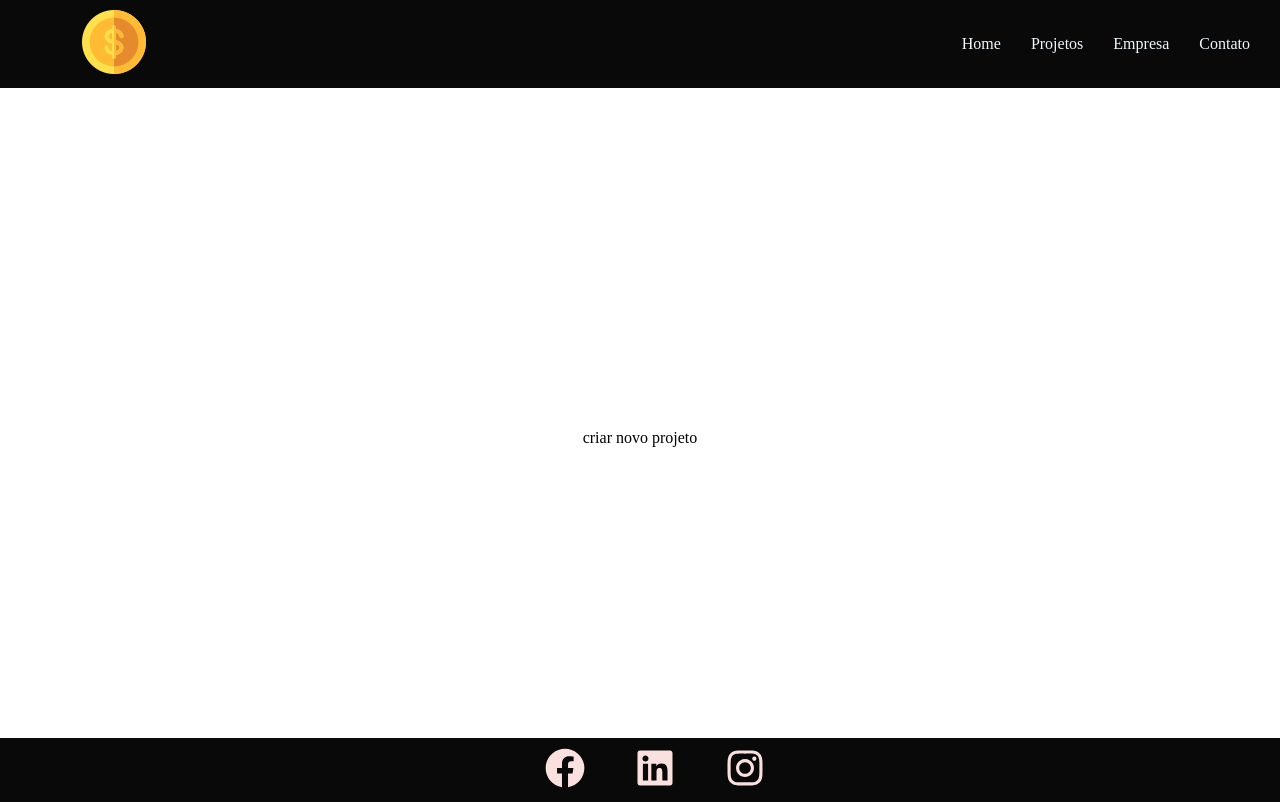
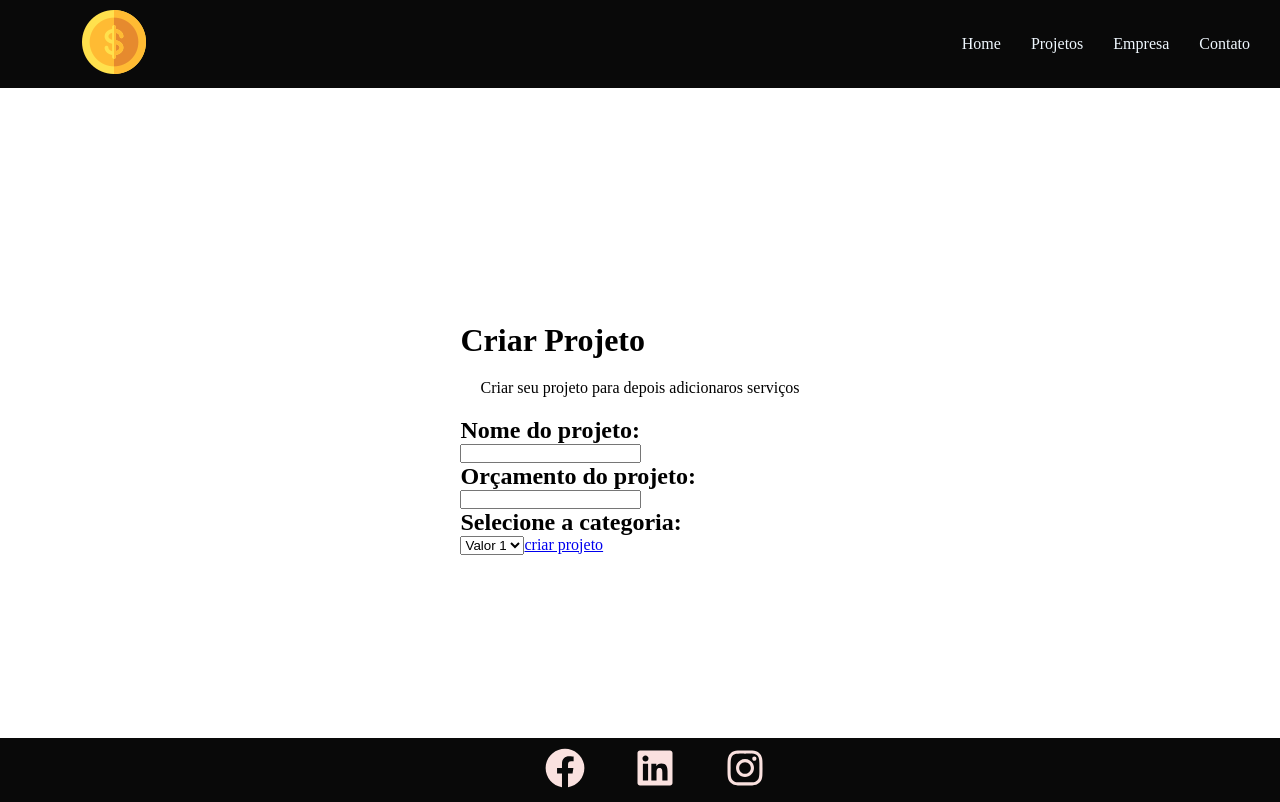
Before and after one commit to KevenyLima/projeto-react, a React (Create React App) app in the folder meu-projeto/: page /newprojects in a window 1280 px wide. Built offline with nearby package versions, Linux system fonts and the light colour scheme; data requests are answered from the project's data file.

Commit message:
commit api

```diff
--- /dev/null
+++ b/meu-projeto/db.json
@@ -0,0 +1,21 @@
+{
+    "projects":[{"projeto":1}],
+    "categories":[
+        {
+            "id":1,
+            "name":"Infra"
+        },
+        {
+            "id":2,
+            "name":"Desenvolvimento"
+        },
+        {
+            "id":3,
+            "name":"Design"
+        },
+        {
+            "id":4,
+            "name":"Planejamento"
+        }
+    ]
+}
--- a/meu-projeto/package.json
+++ b/meu-projeto/package.json
@@ -19,7 +19,8 @@
     "start": "react-scripts start",
     "build": "react-scripts build",
     "test": "react-scripts test",
-    "eject": "react-scripts eject"
+    "eject": "react-scripts eject",
+    "backend": "json-server --watch db.json --port 5000"
   },
   "eslintConfig": {
     "extends": [
--- /dev/null
+++ b/meu-projeto/src/components/ButtonSubmit.js
@@ -0,0 +1,12 @@
+import { Link } from "react-router-dom"
+function ButtonSubmit({to,text}){
+
+
+  return (
+      <>
+        <Link to={to}>{text}</Link>
+      </>
+  )
+}
+
+export default ButtonSubmit
--- a/meu-projeto/src/components/NewProjects.js
+++ b/meu-projeto/src/components/NewProjects.js
@@ -1,8 +1,39 @@
+import ButtonSubmit from "./ButtonSubmit"
+import {useState,useEffect} from 'react'
 function  NewProjects(){
+    const [categories,setCategories] = useState([])
+
+
+    useEffect(()=>{
+        fetch('http://localhost:5000/categories',{
+            method:'GET',
+            headers:{
+                'Content-Type':'application/json'
+            }
+        })
+        .then((resp)=>resp.json())
+        .then((data)=>{
+            setCategories(data)
+            console.log(data)
+        }).catch((error)=>console.log(error))
+
+        },[])
     return (
-        <ul>
-            <div>criar novo projeto</div>
-        </ul>
+        <form method="get">
+            <h1>Criar Projeto</h1>
+            <p>Criar seu projeto para depois adicionaros serviços </p>
+            <h2>Nome do projeto:</h2>
+            <input type="text" id='' />
+            <h2>Orçamento do projeto:</h2>
+            <input type="text"/>
+            <h2>Selecione a categoria:</h2>
+            <select name="select">
+                <option value="valor1">Valor 1</option>
+                <option value="valor2">Valor 2</option>
+                <option value="valor3">Valor 3</option>
+            </select>
+            <ButtonSubmit to="/" text="criar projeto"/>
+        </form>
     )
 }
 export default NewProjects
--- a/meu-projeto/src/pages/Projetos.js
+++ b/meu-projeto/src/pages/Projetos.js
@@ -1,4 +1,16 @@
 function Projetos(){
+    async function getContent(){
+        try{
+             const response = await fetch('http://localhost:5000/categories')
+             const data = await response.json()
+             console.log(data)
+            }
+        catch(error){
+            console.log(error)
+        }
+    }
+
+    getContent()
     return (
         <>
         <h1>Projetos</h1>
```
